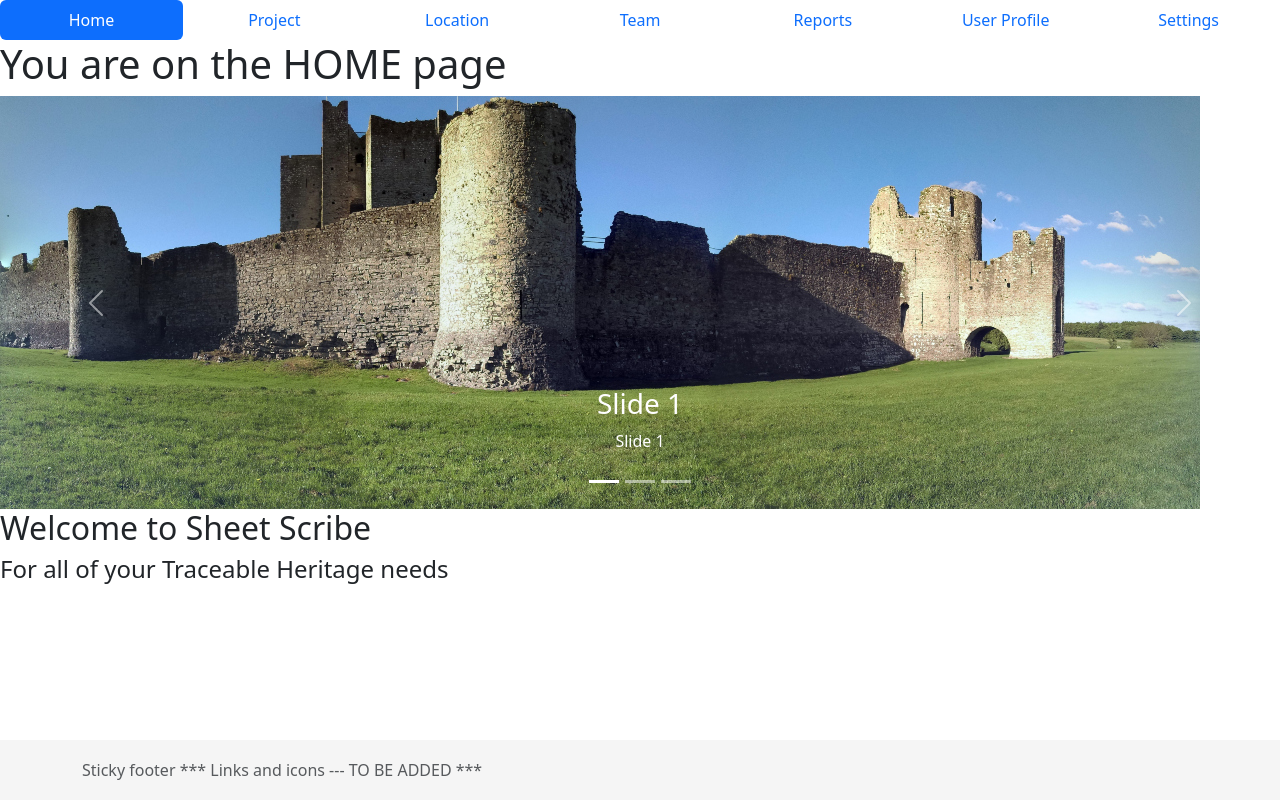
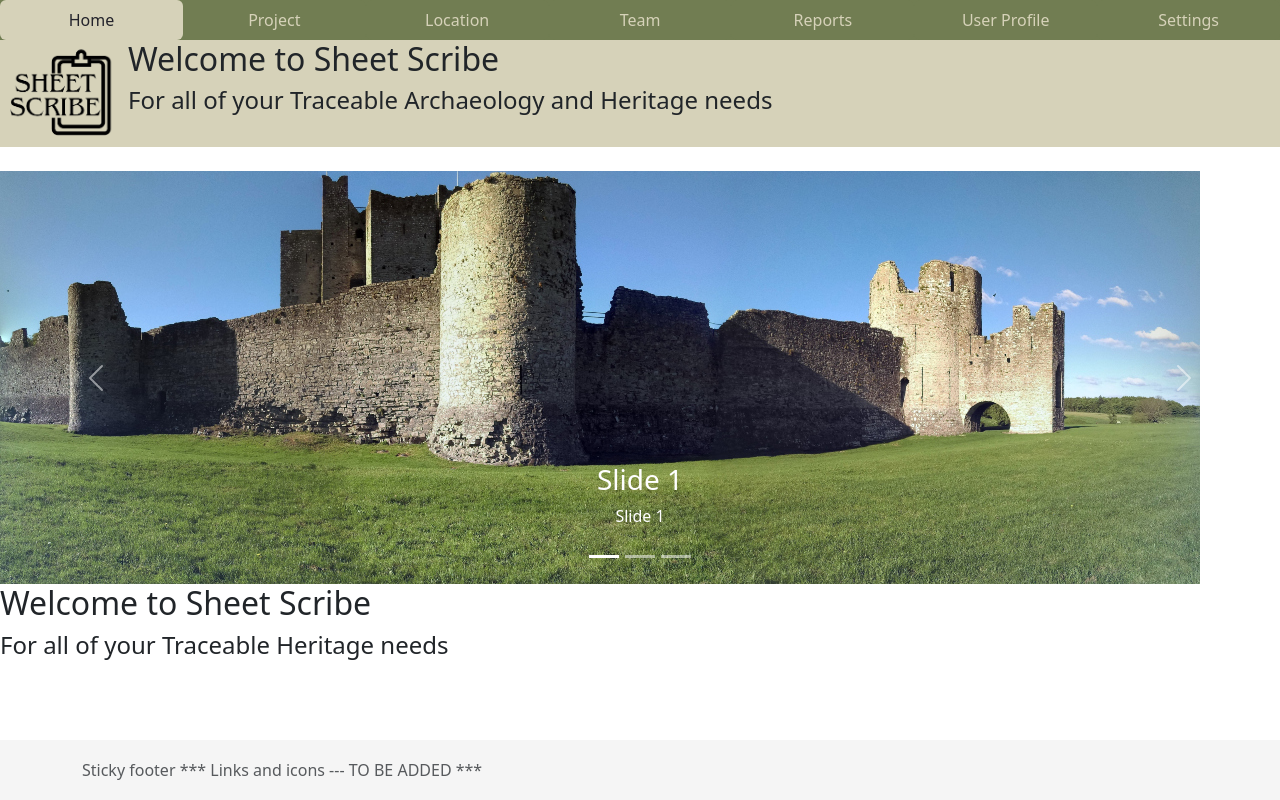
Before and after one commit to BrightWorgan/hdip-project, a React (Vite) app in the folder webapp/: page / in a window 1280 px wide. Built offline with nearby package versions, Linux system fonts and the light colour scheme.

Commit message:
feat(webapp): Added a Application Header with a logo and colour theme

```diff
--- a/webapp/src/App.css
+++ b/webapp/src/App.css
@@ -1,45 +1,11 @@
-/* #root {
-  max-width: 1280px;
-  margin: 0 auto;
-  padding: 2rem;
-  text-align: center;
+/* green #717d52
+blue #73a2d1
+black ish #23232b
+sable ish #d6d2b9 */
+
+.body {
+  background-color: #d6d2b9 !important;
 }
-
-.logo {
-  height: 6em;
-  padding: 1.5em;
-  will-change: filter;
-  transition: filter 300ms;
-}
-.logo:hover {
-  filter: drop-shadow(0 0 2em #646cffaa);
-}
-.logo.react:hover {
-  filter: drop-shadow(0 0 2em #61dafbaa);
-}
-
-@keyframes logo-spin {
-  from {
-    transform: rotate(0deg);
-  }
-  to {
-    transform: rotate(360deg);
-  }
-}
-
-@media (prefers-reduced-motion: no-preference) {
-  a:nth-of-type(2) .logo {
-    animation: logo-spin infinite 20s linear;
-  }
-}
-
-.card {
-  padding: 2em;
-}
-
-.read-the-docs {
-  color: #888;
-} */
 
 .footer {
   position: absolute;
@@ -48,11 +14,36 @@
   height: 60px;
   line-height: 60px;
   background-color: #f5f5f5;
+  color: #23232b;
 }
 
+.nav {
+  background: #717d52 !important;
+  color: #23232b;
+}
 
-/*
-.btn {
-  background-color: cyan,
+.nav-link.active {
+  background: #d6d2b9 !important;
+  color: #23232b !important;
+}
 
-} */
+.nav-link {
+  background: #717d52 !important;
+  color: #d6d2b9 !important;
+}
+
+.headerContainer {
+  background-color: #d6d2b9;
+  height: 15% !important;
+}
+
+.ss-fab-button {
+  background-color: #73a2d1 !important;
+}
+
+.ss-logo {
+  width: 10%;
+  height: 10%;
+  /* display: inline-flex; */
+  float: left;
+}
--- a/webapp/src/App.tsx
+++ b/webapp/src/App.tsx
@@ -35,6 +35,7 @@ const App = () => {
       {tab === Tabs.User_Profile ? <UserProfile /> : null}
 
       {tab === Tabs.Settings ? <h1>Settings page is working</h1> : null}
+
       <Footer />
     </>
   );
--- a/webapp/src/common/Navbar.tsx
+++ b/webapp/src/common/Navbar.tsx
@@ -7,9 +7,13 @@ type NavbarProps = {
 };
 
 const Navbar = (props: NavbarProps) => (
-  <Nav justified pills>
+  <Nav justified pills id="navbar">
     <NavItem onClick={() => props.onClick(Tabs.Home)}>
-      <NavLink active={props.tab === Tabs.Home} href="#">
+      <NavLink
+        className="ss-nav-link"
+        active={props.tab === Tabs.Home}
+        href="#"
+      >
         Home
       </NavLink>
     </NavItem>
--- a/webapp/src/common/fab.tsx
+++ b/webapp/src/common/fab.tsx
@@ -18,10 +18,7 @@ const FAB = (props: FABProps) => {
         href="#"
         tooltip={`Delete ${props.name}`}
         icon="fas fa-trash-alt"
-        styles={{
-          backgroundColor: darkColors.cyan,
-          color: lightColors.teal,
-        }}
+        className="ss-fab-button"
         //onClick={() => alert("Click is working!")}
         onClick={() => props?.onRemove()}
       />
@@ -29,20 +26,22 @@ const FAB = (props: FABProps) => {
         href="#"
         tooltip={`Edit ${props.name}`}
         icon="fas fa-edit"
-        styles={{
-          backgroundColor: darkColors.cyan,
-          color: lightColors.teal,
-        }}
+        className="ss-fab-button"
+        // styles={{
+        //   backgroundColor: darkColors.cyan,
+        //   color: lightColors.teal,
+        // }}
         onClick={() => alert("Click is working!")}
       />
       <Button
         href="#"
         tooltip={`Add ${props.name}`}
         icon="fas fa-plus-square"
-        styles={{
-          backgroundColor: darkColors.cyan,
-          color: lightColors.teal,
-        }}
+        className="ss-fab-button"
+        // styles={{
+        //   backgroundColor: darkColors.cyan,
+        //   color: lightColors.teal,
+        // }}
         onClick={() => props.onAdd()}
         // testting button workd \/
         //onClick={() => props.onAdd(user)}
@@ -51,10 +50,11 @@ const FAB = (props: FABProps) => {
       <Button
         tooltip="Menu"
         icon="fas fa-plus"
-        styles={{
-          backgroundColor: darkColors.cyan,
-          color: lightColors.teal,
-        }}
+        className="ss-fab-button"
+        // styles={{
+        //   backgroundColor: darkColors.cyan,
+        //   color: lightColors.teal,
+        // }}
         rotate={true}
         onClick={() => alert("FAB is working!")}
       />
--- /dev/null
+++ b/webapp/src/common/headerArea.tsx
@@ -0,0 +1,18 @@
+import { Container, Button } from "reactstrap";
+
+const HeaderArea = () => {
+  return (
+    <div className="headerContainer">
+      <img
+        className="ss-logo"
+        src="src/assets/sheetScribeLogoNoBackgtound.png"
+        alt="logo"
+      />
+      <h2>Welcome to Sheet Scribe</h2>
+      <h4>For all of your Traceable Archaeology and Heritage needs</h4>
+      <br></br>
+    </div>
+  );
+};
+
+export default HeaderArea;
--- a/webapp/src/home/index.tsx
+++ b/webapp/src/home/index.tsx
@@ -1,9 +1,12 @@
 import Example from "./carosel";
+import HeaderArea from "../common/headerArea";
 
 const Home = () => {
   return (
     <div>
-      <h1>You are on the HOME page</h1>
+      <HeaderArea />
+      <br></br>
+      {/* <h1>You are on the HOME page</h1> */}
       <Example />
       <h2>Welcome to Sheet Scribe</h2>
       <h4>For all of your Traceable Heritage needs</h4>
--- a/webapp/src/index.css
+++ b/webapp/src/index.css
@@ -67,3 +67,9 @@ button:focus-visible {
     background-color: #f9f9f9;
   }
 } */
+
+
+/* green #717d52
+blue #73a2d1
+black ish #23232b
+sable ish #d6d2b9 */
--- a/webapp/src/projects/index.tsx
+++ b/webapp/src/projects/index.tsx
@@ -3,6 +3,7 @@ import FAB from "../common/fab";
 import ModalBackdrop from "../common/modalBackdrop";
 import Cardbox from "./projectCards";
 import ProjectAddForm from "./projectForm";
+import HeaderArea from "../common/headerArea";
 
 const cardData = [
   {
@@ -44,8 +45,8 @@ const Project = () => {
   return (
     <div>
       {/* <h1>Project page is working</h1> */}
-      <h2>Welcome to Sheet Scribe</h2>
-      <h4>For all of your Traceable Heritage needs</h4>
+      <HeaderArea />
+
       <br></br>
       <h2>Projects:</h2>
       <Cardbox cardData={cardData} />
--- a/webapp/src/team/index.tsx
+++ b/webapp/src/team/index.tsx
@@ -3,6 +3,7 @@ import TeamTable from "./table";
 import FAB from "../common/fab";
 import ModalBackdrop from "../common/modalBackdrop";
 import AddForm from "./addForm";
+import HeaderArea from "../common/headerArea";
 
 const userList = [
   {
@@ -96,9 +97,7 @@ const Team = () => {
 
   return (
     <div>
-      <h2>Welcome to Sheet Scribe</h2>
-      <h4>For all of your Traceable Heritage needs</h4>
-      <br></br>
+      <HeaderArea />
       <h4>Team Members:</h4>
       <TeamTable users={users} onChecked={onChecked} />
       <FAB name="Team" onAdd={onToggle} onRemove={removeUsers} />
--- a/webapp/src/userProfile/index.tsx
+++ b/webapp/src/userProfile/index.tsx
@@ -1,14 +1,10 @@
-// header needed
+import HeaderArea from "../common/headerArea";
 import ProfileCard from "./profileCard";
 
 const UserProfile = () => {
   return (
     <div>
-      {/* <h1>User Profile page is working</h1> */}
-      <br />
-      <h2>Welcome to Sheet Scribe</h2>
-      <h4>For all of your Traceable Heritage needs</h4>
-      <br />
+      <HeaderArea />
       <br />
       <h4>User Profile:</h4>
       <ProfileCard />
```
Also changed, not shown: webapp/src/assets/sheetScribeLogoNoBackgtound.png (added).
